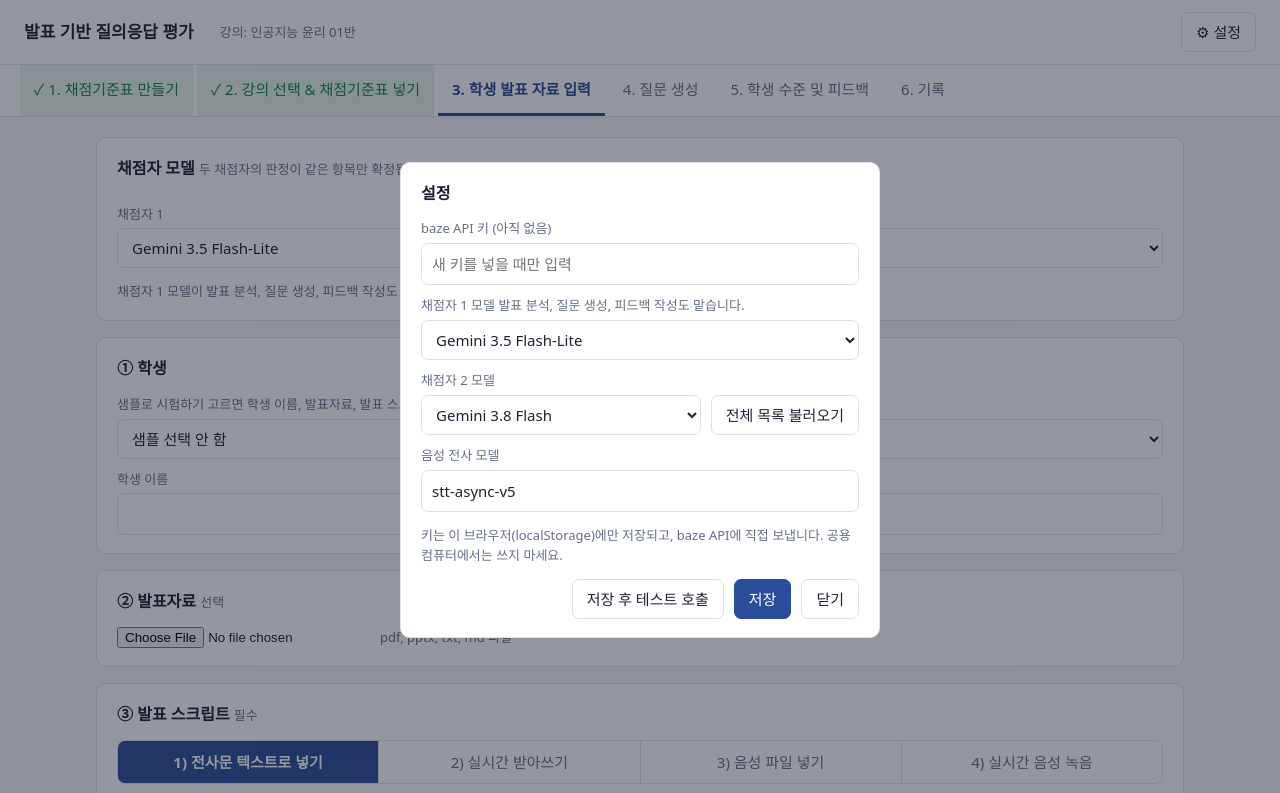
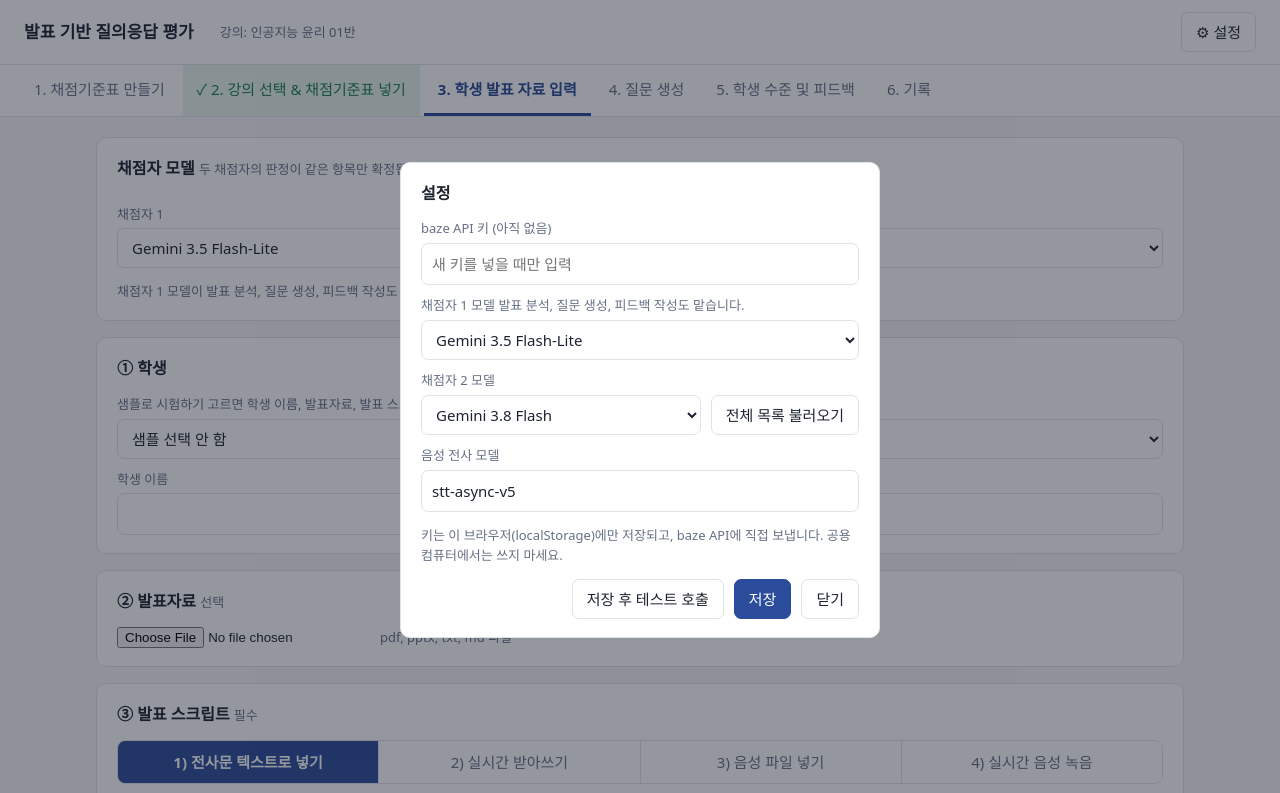
Before and after one commit to imkwony/TRACEver02, a plain HTML site: page index.html in a window 1280 px wide. Shown: the top 793 px of the page. Drawn offline with nearby package versions, Linux system fonts and the light colour scheme.

Commit message:
Mark tab 1 done only after saving a rubric
Co-Authored-By: Claude Opus 5.5 <noreply@anthropic.com>

```diff
--- a/index.html
+++ b/index.html
@@ -162,7 +162,7 @@ function setSession(s) {
 // 탭별 완료 여부. 완료된 탭은 초록색으로 칠한다.
 function tabDone(n) {
   const s = S.session;
-  return [!!course()?.rubric_id, !!course(), !!s, !!s?.finished, !!s?.feedback, false][n - 1];
+  return [S.rubrics.some(r => r.id !== "default"), !!course(), !!s, !!s?.finished, !!s?.feedback, false][n - 1];
 }
 function renderNav() {
   $("nav").innerHTML = TABS.map((t, i) => {
```
